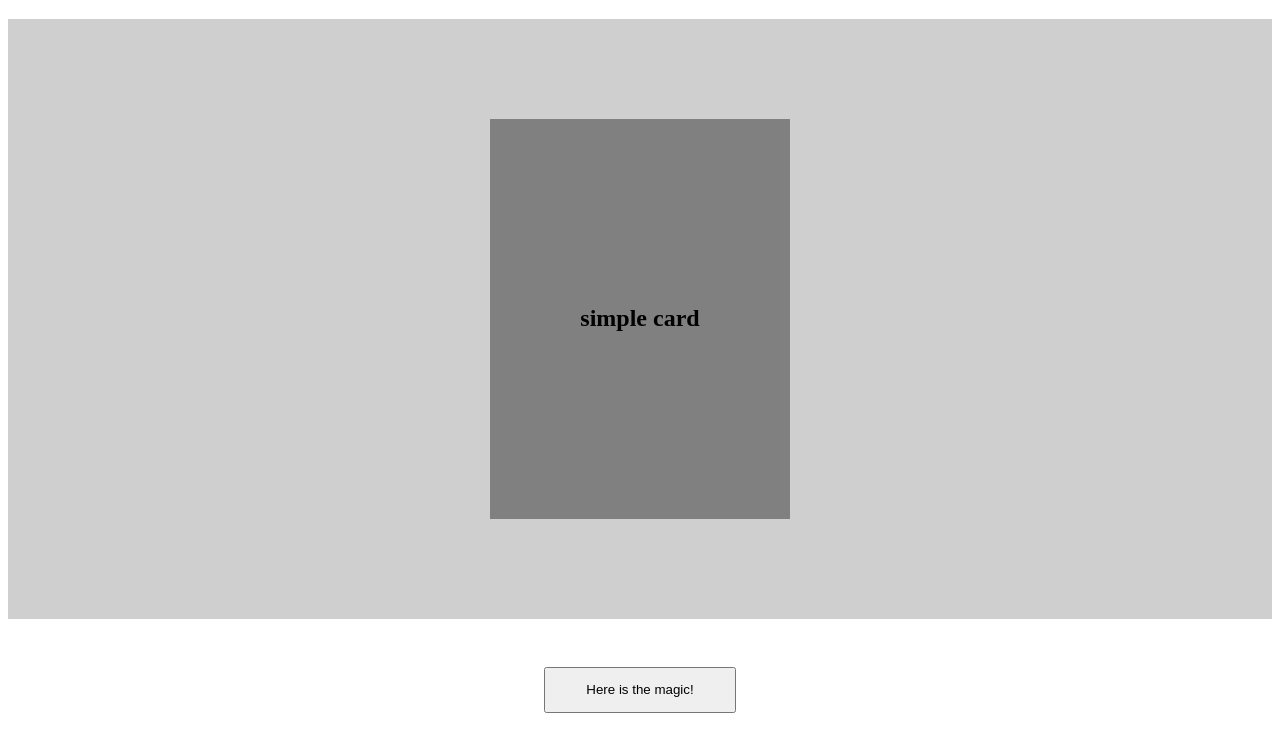
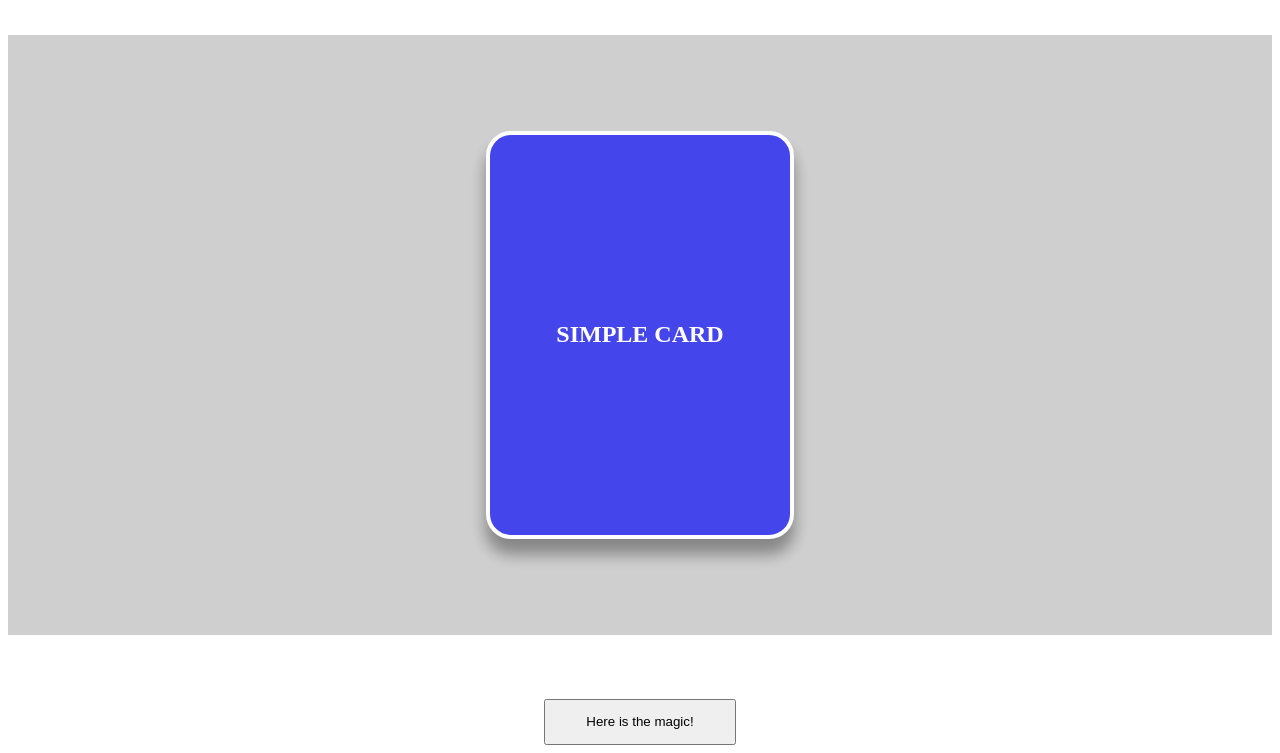
Before and after one commit to giansake/Javascript-Intro---Esercitazione-1, a plain HTML site: page index.html in a window 1280 px wide. Both pictures are taken after a click on the button "Here is the magic!". Shown: the part 61-814 px from the top of the page. Drawn offline with Linux system fonts and the light colour scheme.

Commit message:
alternative JS

```diff
--- a/index.html
+++ b/index.html
@@ -12,12 +12,12 @@
   </header>
   <body>
     <div class="page">
-      <div class="container">
-        <div class="card">
-          <h2>simple card</h2>
+      <figure class="container">
+        <div id="card" class="card-setup orange">
+          <h2>SIMPLE CARD</h2>
         </div>
-      </div>
-      <button>Here is the magic!</button>
+      </figure>
+      <button onclick="change()">Here is the magic!</button>
     </div>
     <script src="script.js"></script>
   </body>
--- a/script.js
+++ b/script.js
@@ -0,0 +1,4 @@
+function change() {
+  var get = document.querySelector(".orange");
+  get.classList.toggle("blue");
+}
--- a/style.css
+++ b/style.css
@@ -10,9 +10,7 @@
   width: 100%;
 }
 
-.card {
-  background-color: gray;
-
+.card-setup {
   min-height: 400px;
   min-width: 300px;
 
@@ -22,6 +20,9 @@
   justify-content: center;
 }
 
+.card > h2 {
+  color: brown;
+}
 button {
   padding: 1em;
   padding-left: 3em;
@@ -36,3 +37,19 @@ button {
 
   row-gap: 3em;
 }
+
+.orange {
+  background-color: orange;
+}
+
+.blue {
+  background-color: rgb(69, 69, 236);
+  border-radius: 25px;
+  border: white 4px solid;
+  box-shadow: 0 15px 15px 0 rgba(0, 0, 0, 0.2),
+    0 15px 15px 0 rgba(0, 0, 0, 0.19);
+}
+
+.blue > h2 {
+  color: white;
+}
```
